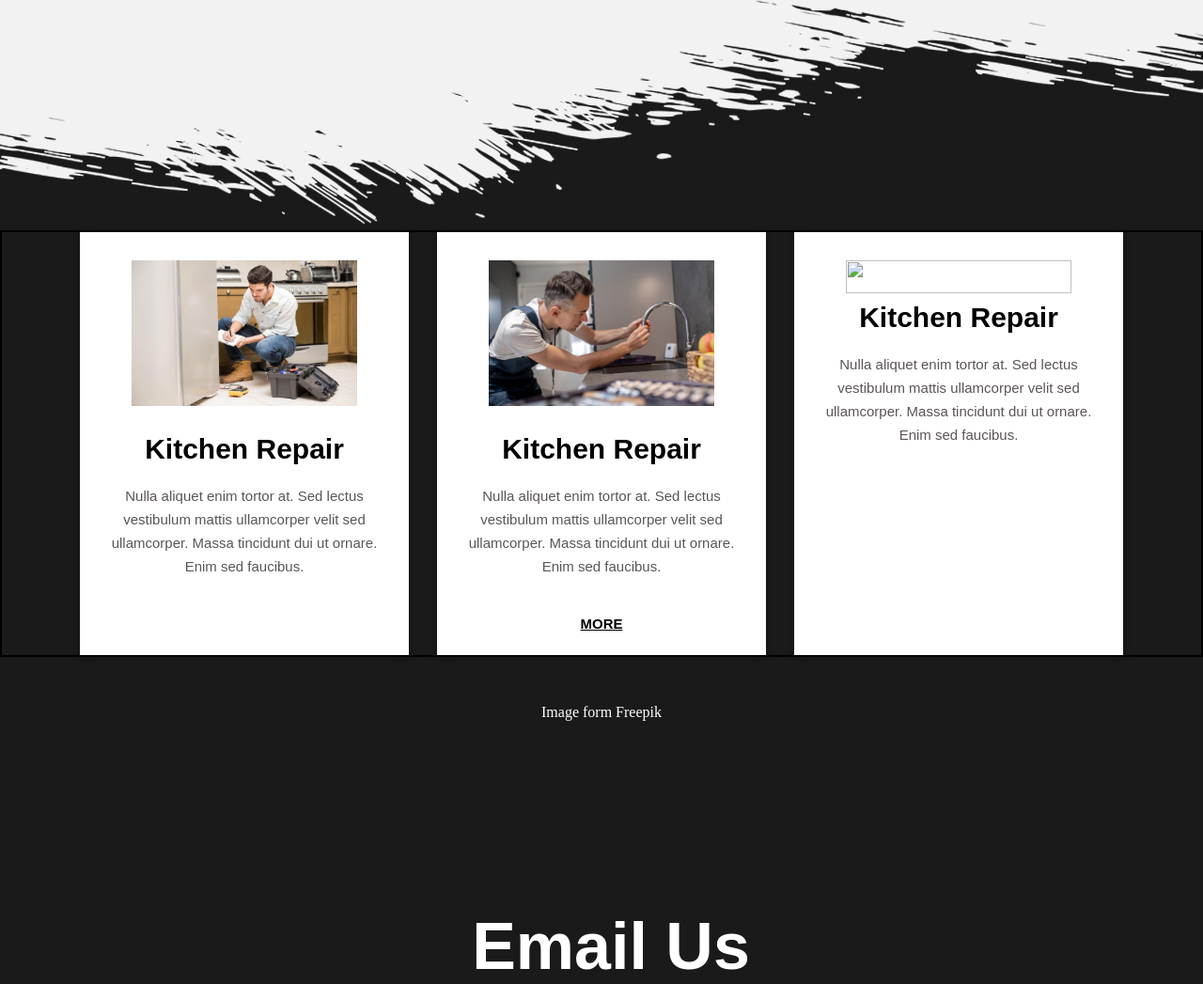
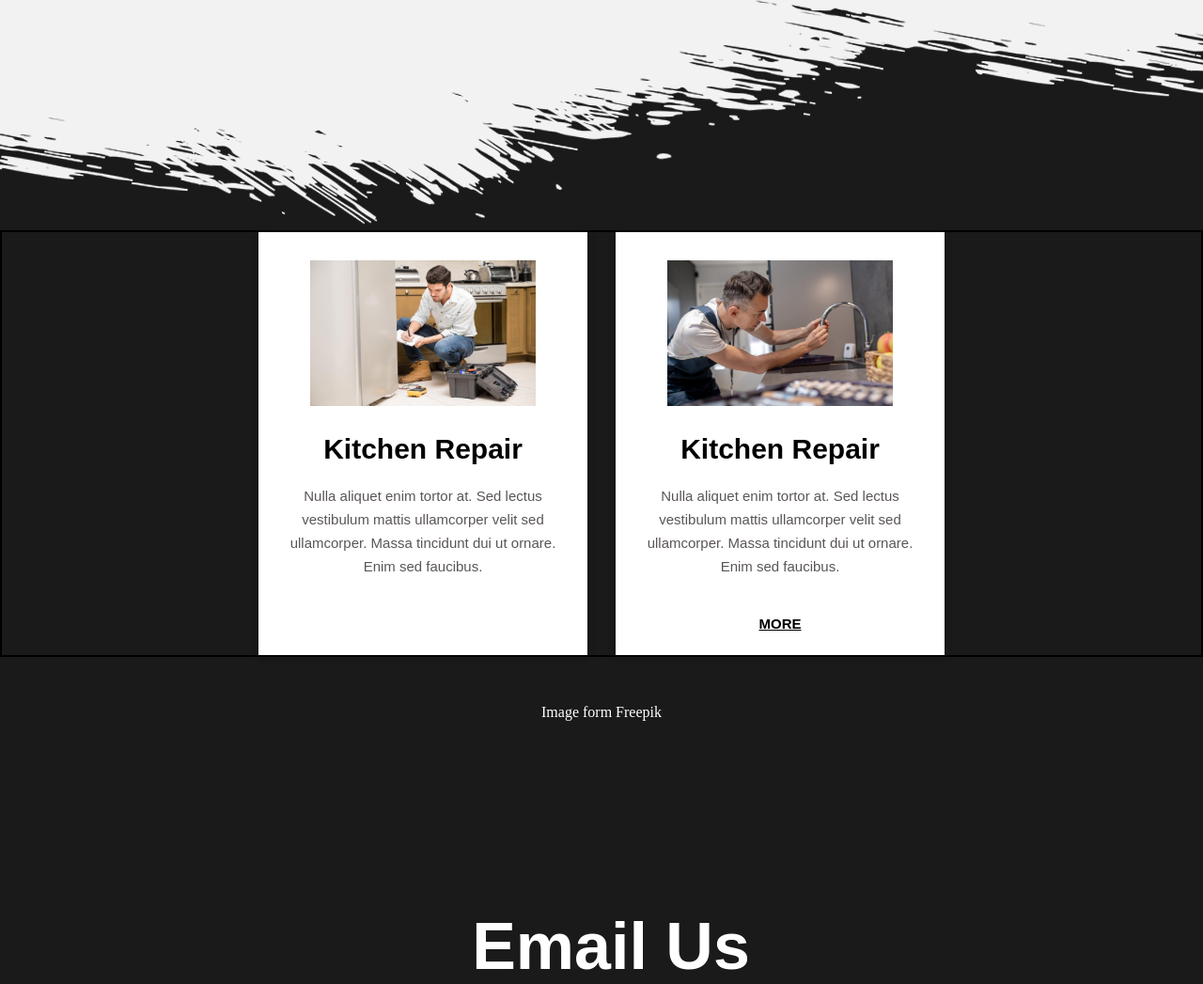
Before and after one commit to NUR-9922/web-clone-6, a plain HTML site: page index.html in a window 1280 px wide. Shown: the part 1913-2960 px from the top of the page at 94% size. Drawn offline with Linux system fonts and the light colour scheme; a web font is replaced by a local one.

Commit message:
Update index.html

```diff
--- a/index.html
+++ b/index.html
@@ -100,15 +100,7 @@
                     <h6>MORE</h6>
 
             </div>
-            <div class="cart-sce-3">
-                <div class="cart-img">
-                    <img src=436.jpg" alt="">
-                </div>
-                <h2>Kitchen Repair</h2>
-                <p>Nulla aliquet enim tortor at. Sed lectus vestibulum mattis ullamcorper velit sed ullamcorper. Massa
-                    tincidunt dui ut ornare. Enim sed faucibus.</p>
 
-            </div>
 
     </div>
 
```
